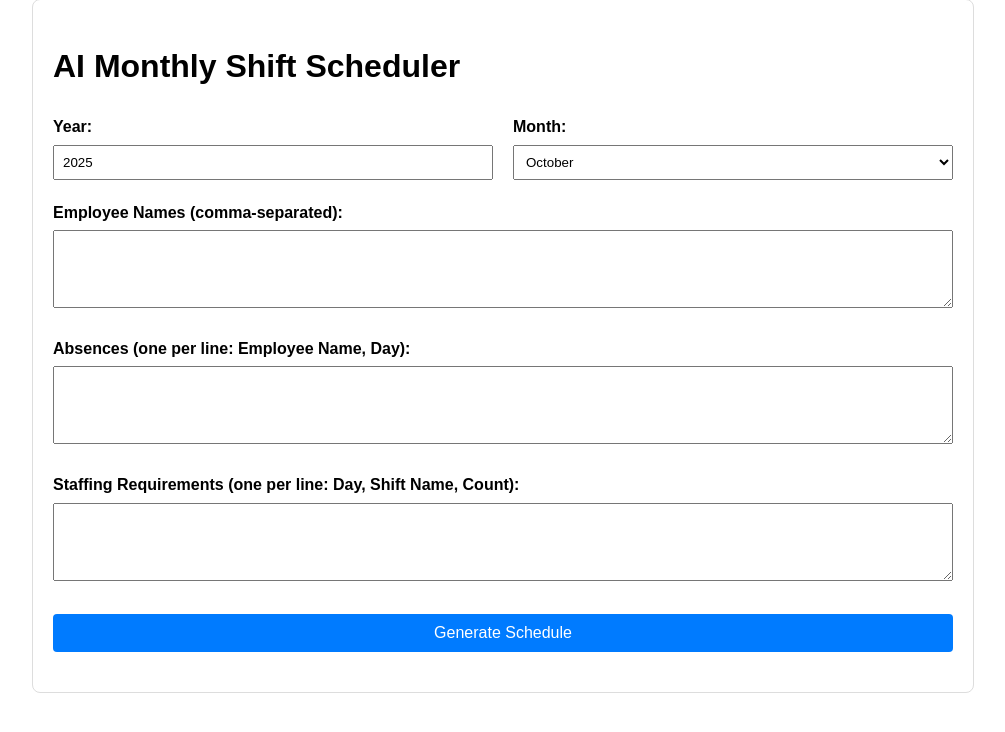
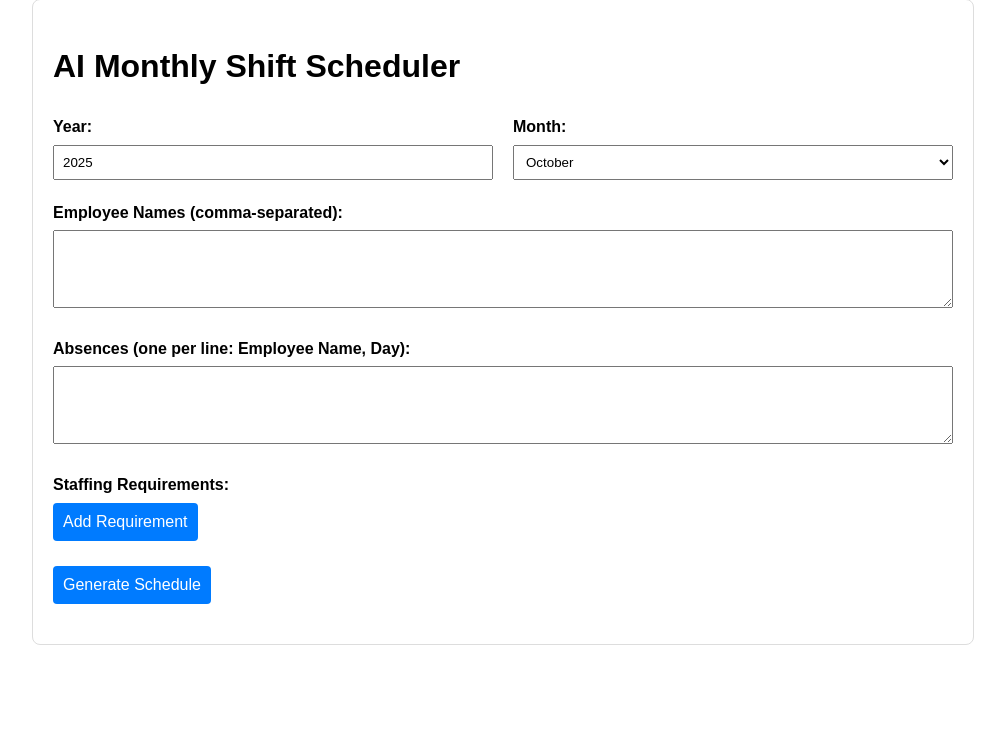
Before and after one commit to Kazu11/ProjectAi-Shift, a Flask app: page / in a window 1280 px wide. Shown: the part 21-753 px from the top of the page, without its empty margins (137-1142 px from the left). Run offline with Flask 3, Linux system fonts and the light colour scheme.

Commit message:
feat: Implement interactive UI for staffing requirements
This commit replaces the free-text `textarea` for staffing requirements with a dynamic, interactive user interface. Users can now click an "Add Requirement" button to generate new rows of structured inputs, including dropdowns for the day and shift, and a number input for the staff count.

This change significantly improves the user experience, reduces the likelihood of input errors, and makes the application more intuitive to use. The Flask backend has been updated to parse the new dynamic form data correctly.

```diff
--- a/app.py
+++ b/app.py
@@ -18,36 +18,42 @@ def parse_absences(absences_str):
                 pass
     return absences
 
-def parse_staffing_requirements(staffing_reqs_str):
+def parse_staffing_requirements(form):
     staffing_reqs = {}
     shift_map = {'morning': 0, 'evening': 1, 'night': 2}
-    for line in staffing_reqs_str.strip().splitlines():
-        parts = [p.strip() for p in line.split(',')]
-        if len(parts) == 3:
-            day_str, shift_name, count_str = parts
-            try:
-                day = int(day_str) - 1 # Convert to 0-indexed
-                shift_id = shift_map.get(shift_name.lower())
-                count = int(count_str)
-                if shift_id is not None and day >= 0:
-                    staffing_reqs[(day, shift_id)] = count
-            except ValueError:
-                pass
+
+    days = form.getlist('staff_req_day')
+    shifts = form.getlist('staff_req_shift')
+    counts = form.getlist('staff_req_count')
+
+    for i in range(len(days)):
+        try:
+            day = int(days[i]) - 1 # Convert to 0-indexed
+            shift_name = shifts[i]
+            count = int(counts[i])
+
+            shift_id = shift_map.get(shift_name.lower())
+
+            if shift_id is not None and day >= 0:
+                staffing_reqs[(day, shift_id)] = count
+        except (ValueError, IndexError):
+            pass
+
     return staffing_reqs
 
 @app.route('/', methods=['GET', 'POST'])
 def index():
     now = datetime.now()
     year, month = now.year, now.month
-    employees_str, absences_str, staffing_reqs_str = "", "", ""
+    employees_str, absences_str = "", ""
     schedule, stats, error = None, None, None
+    # We don't need to pass staffing_reqs_str anymore as it's not a single textarea
 
     if request.method == 'POST':
         year = int(request.form['year'])
         month = int(request.form['month'])
         employees_str = request.form['employees']
         absences_str = request.form['absences']
-        staffing_reqs_str = request.form['staffing_reqs']
 
         employees = [e.strip() for e in employees_str.split(',') if e.strip()]
 
@@ -55,7 +61,7 @@ def index():
             error = "Please provide a list of employees."
         else:
             absences = parse_absences(absences_str)
-            staffing_reqs = parse_staffing_requirements(staffing_reqs_str)
+            staffing_reqs = parse_staffing_requirements(request.form)
             schedule, stats = generate_schedule(year, month, employees, absences, staffing_reqs)
             if not schedule:
                 error = "No solution could be found. Try adding more employees, reducing absences, or adjusting staffing requirements."
@@ -64,7 +70,6 @@ def index():
                            year=year, month=month,
                            employees_str=employees_str,
                            absences_str=absences_str,
-                           staffing_reqs_str=staffing_reqs_str,
                            schedule=schedule, stats=stats,
                            error=error, calendar=calendar)
 
--- a/templates/index.html
+++ b/templates/index.html
@@ -8,9 +8,11 @@
         body { font-family: sans-serif; line-height: 1.6; }
         .container { max-width: 900px; margin: 20px auto; padding: 20px; border: 1px solid #ddd; border-radius: 8px; }
         .form-grid { display: grid; grid-template-columns: 1fr 1fr; gap: 20px; }
+        .staffing-row { display: grid; grid-template-columns: 1fr 1fr 1fr auto; gap: 10px; align-items: center; margin-bottom: 10px; }
         label { display: block; margin-bottom: 5px; font-weight: bold; }
         textarea, select, input[type="number"] { width: 100%; padding: 8px; box-sizing: border-box; }
-        input[type="submit"] { width: 100%; padding: 10px; background-color: #007bff; color: white; border: none; border-radius: 4px; cursor: pointer; font-size: 16px; }
+        input[type="submit"], button { padding: 10px; background-color: #007bff; color: white; border: none; border-radius: 4px; cursor: pointer; font-size: 16px; }
+        .remove-btn { background-color: #dc3545; }
         .results { margin-top: 20px; }
         .schedule, .stats { white-space: pre-wrap; font-family: monospace; background-color: #f4f4f4; padding: 15px; border-radius: 4px; }
     </style>
@@ -18,7 +20,8 @@
 <body>
     <div class="container">
         <h1>AI Monthly Shift Scheduler</h1>
-        <form method="post">
+        <form id="schedule-form" method="post">
+            <!-- Main form fields -->
             <div class="form-grid">
                 <div>
                     <label for="year">Year:</label>
@@ -27,45 +30,80 @@
                 <div>
                     <label for="month">Month:</label>
                     <select id="month" name="month" required>
-                        {% for i in range(1, 13) %}
-                        <option value="{{ i }}" {% if i == month %}selected{% endif %}>{{ calendar.month_name[i] }}</option>
-                        {% endfor %}
+                        {% for i in range(1, 13) %}<option value="{{ i }}" {% if i == month %}selected{% endif %}>{{ calendar.month_name[i] }}</option>{% endfor %}
                     </select>
                 </div>
             </div>
+            <div style="margin-top: 20px;"><label for="employees">Employee Names (comma-separated):</label><textarea id="employees" name="employees" rows="4" required>{{ employees_str or '' }}</textarea></div>
+            <div style="margin-top: 20px;"><label for="absences">Absences (one per line: Employee Name, Day):</label><textarea id="absences" name="absences" rows="4">{{ absences_str or '' }}</textarea></div>
+
+            <!-- Dynamic Staffing Requirements -->
             <div style="margin-top: 20px;">
-                <label for="employees">Employee Names (comma-separated):</label>
-                <textarea id="employees" name="employees" rows="4" required>{{ employees_str or '' }}</textarea>
-            </div>
-            <div style="margin-top: 20px;">
-                <label for="absences">Absences (one per line: Employee Name, Day):</label>
-                <textarea id="absences" name="absences" rows="4">{{ absences_str or '' }}</textarea>
-            </div>
-            <div style="margin-top: 20px;">
-                <label for="staffing_reqs">Staffing Requirements (one per line: Day, Shift Name, Count):</label>
-                <textarea id="staffing_reqs" name="staffing_reqs" rows="4">{{ staffing_reqs_str or '' }}</textarea>
+                <label>Staffing Requirements:</label>
+                <div id="staffing-requirements-container"></div>
+                <button type="button" id="add-staffing-req">Add Requirement</button>
             </div>
             <br>
             <input type="submit" value="Generate Schedule">
         </form>
 
+        <!-- Results section -->
         <div class="results">
-            {% if error %}
-                <p style="color: red;"><strong>{{ error }}</strong></p>
-            {% endif %}
-
-            {% if schedule %}
-                <h2>Schedule for {{ calendar.month_name[month] }} {{ year }}</h2>
-                <div class="schedule">{% for line in schedule %}{{ line }}
-{% endfor %}</div>
-            {% endif %}
-
-            {% if stats %}
-                <h2>Statistics</h2>
-                <div class="stats">{% for line in stats %}{{ line }}
-{% endfor %}</div>
-            {% endif %}
+            {% if error %}<p style="color: red;"><strong>{{ error }}</strong></p>{% endif %}
+            {% if schedule %}<h2>Schedule for {{ calendar.month_name[month] }} {{ year }}</h2><div class="schedule">{% for line in schedule %}{{ line }}
+{% endfor %}</div>{% endif %}
+            {% if stats %}<h2>Statistics</h2><div class="stats">{% for line in stats %}{{ line }}
+{% endfor %}</div>{% endif %}
         </div>
     </div>
+
+    <script>
+        document.getElementById('add-staffing-req').addEventListener('click', function() {
+            const container = document.getElementById('staffing-requirements-container');
+            const newRow = document.createElement('div');
+            newRow.className = 'staffing-row';
+
+            // Day select
+            const daySelect = document.createElement('select');
+            daySelect.name = 'staff_req_day';
+            for (let i = 1; i <= 31; i++) {
+                const option = document.createElement('option');
+                option.value = i;
+                option.textContent = `Day ${i}`;
+                daySelect.appendChild(option);
+            }
+
+            // Shift select
+            const shiftSelect = document.createElement('select');
+            shiftSelect.name = 'staff_req_shift';
+            ['Morning', 'Evening', 'Night'].forEach(shift => {
+                const option = document.createElement('option');
+                option.value = shift;
+                option.textContent = shift;
+                shiftSelect.appendChild(option);
+            });
+
+            // Count input
+            const countInput = document.createElement('input');
+            countInput.type = 'number';
+            countInput.name = 'staff_req_count';
+            countInput.min = '1';
+            countInput.value = '1';
+            countInput.required = true;
+
+            // Remove button
+            const removeBtn = document.createElement('button');
+            removeBtn.type = 'button';
+            removeBtn.className = 'remove-btn';
+            removeBtn.textContent = 'Remove';
+            removeBtn.onclick = function() { container.removeChild(newRow); };
+
+            newRow.appendChild(daySelect);
+            newRow.appendChild(shiftSelect);
+            newRow.appendChild(countInput);
+            newRow.appendChild(removeBtn);
+            container.appendChild(newRow);
+        });
+    </script>
 </body>
 </html>
```
